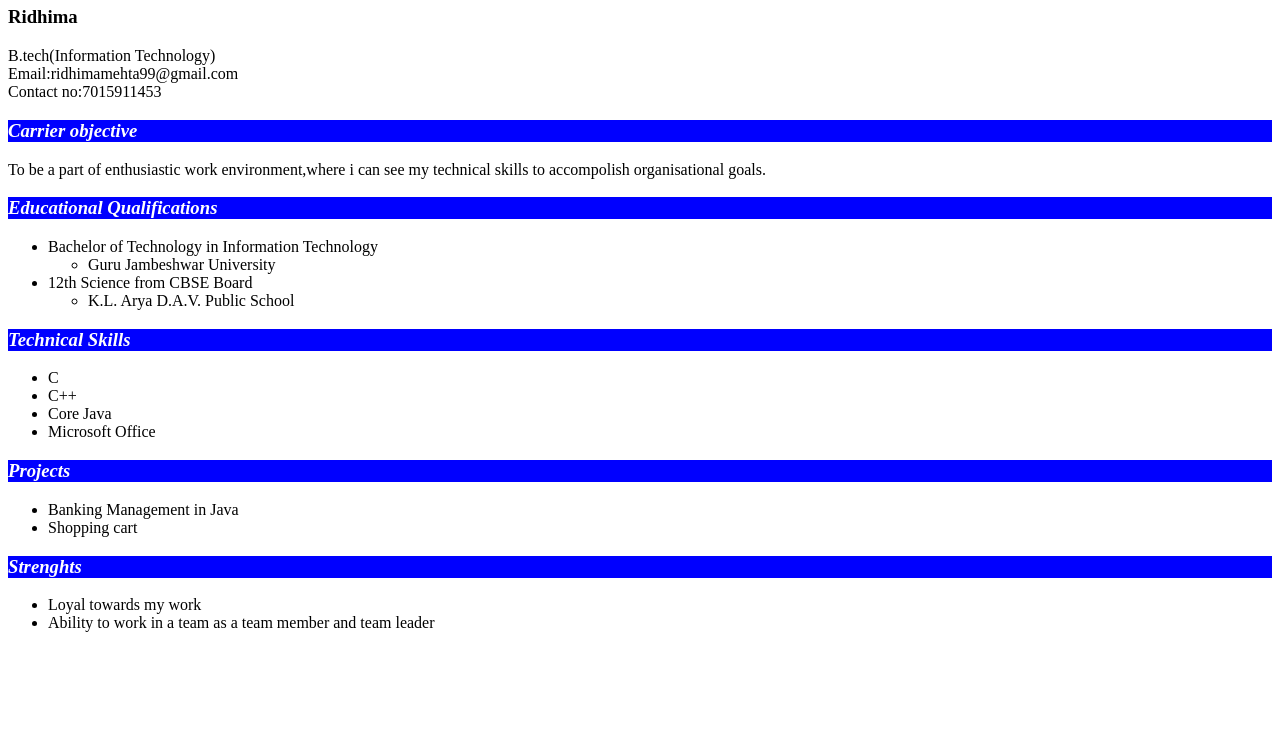
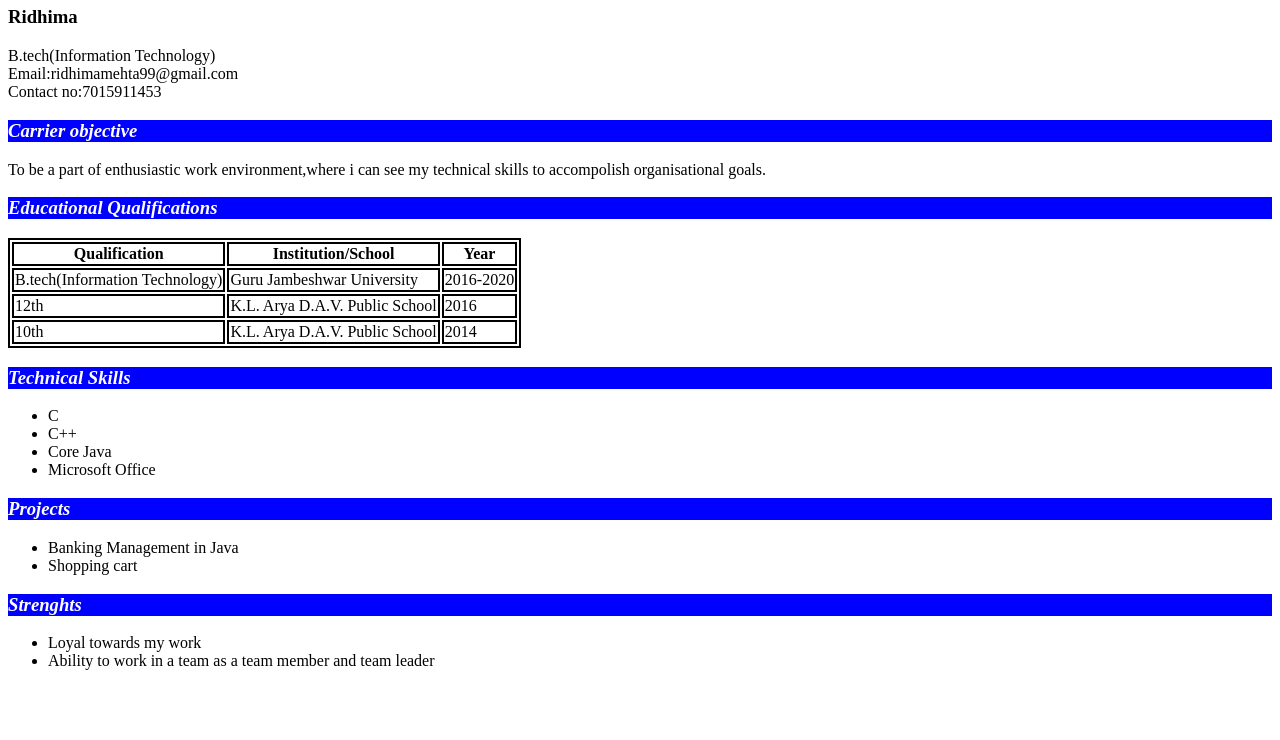
Before and after one commit to Ridhima1999/webdv, a website: page frontend/html/resume.html in a window 1280 px wide. Shown: the part 60-800 px from the top of the page. Drawn offline with Linux system fonts and the light colour scheme.

Commit message:
adding table tag to resume.html

```diff
--- a/frontend/css/index.css
+++ b/frontend/css/index.css
@@ -4,3 +4,9 @@
     color:white
 
 }
+table,th,td{
+    border:2px solid black;
+}
+.cde{
+    vertical-align: top;
+}
--- a/frontend/html/resume.html
+++ b/frontend/html/resume.html
@@ -1,23 +1,37 @@
 <html>
     <head> <link rel="stylesheet" href="/css/index.css"></head>
-    <body><h1>RESUME</h1>
-<h3>Ridhima</h3>
-<p>B.tech(Information Technology)<br> Email:ridhimamehta99@gmail.com<br> Contact no:7015911453</p>
-<h3 class="abc">Carrier objective</h3>
-<p>To be a part of enthusiastic work environment,where i can see my technical skills to accompolish organisational goals.</p>
-</ul>
-<h3 class="abc">Educational Qualifications</h3>
-<ul>
-    <li>Bachelor of Technology in Information Technology</li>
-    <ul>
-        <li>Guru Jambeshwar University</li>
-    </ul>
-    <li>12th Science from CBSE Board</li>
-    <ul>
-        <li>K.L. Arya D.A.V. Public School</li>
-    </ul>
-</ul>
+    <body>
 
+        <h1 style="text-align: center">RESUME</h1>
+        <h3>Ridhima</h3>
+        <p>B.tech(Information Technology)<br> Email:ridhimamehta99@gmail.com<br> Contact no:7015911453</p>
+        <h3 class="abc">Carrier objective</h3>
+        <p>To be a part of enthusiastic work environment,where i can see my technical skills to accompolish organisational goals.</p>
+
+        <h3 class="abc">Educational Qualifications</h3>
+        <table>
+            <tr>
+        <th>Qualification</th>
+        <th>Institution/School</th>
+        <th>Year</th>
+    </tr>
+    <tr>
+        <td>B.tech(Information Technology)</td>
+        <td>Guru Jambeshwar University</td>
+        <td>2016-2020</td>
+    </tr>
+    <tr>
+        <td>12th</td>
+        <td>K.L. Arya D.A.V. Public School</td>
+        <td>2016</td>
+    </tr>
+    <tr>
+        <td>10th</td>
+        <td>K.L. Arya D.A.V. Public School</td>
+        <td>2014</td>
+    </tr>
+
+</table>
 <h3 class ="abc">Technical Skills</h3>
 <ul>
     <li>C</li>
```
Also changed, not shown: frontend/html/index.html (+1 -1 lines), image.jpeg (added).
